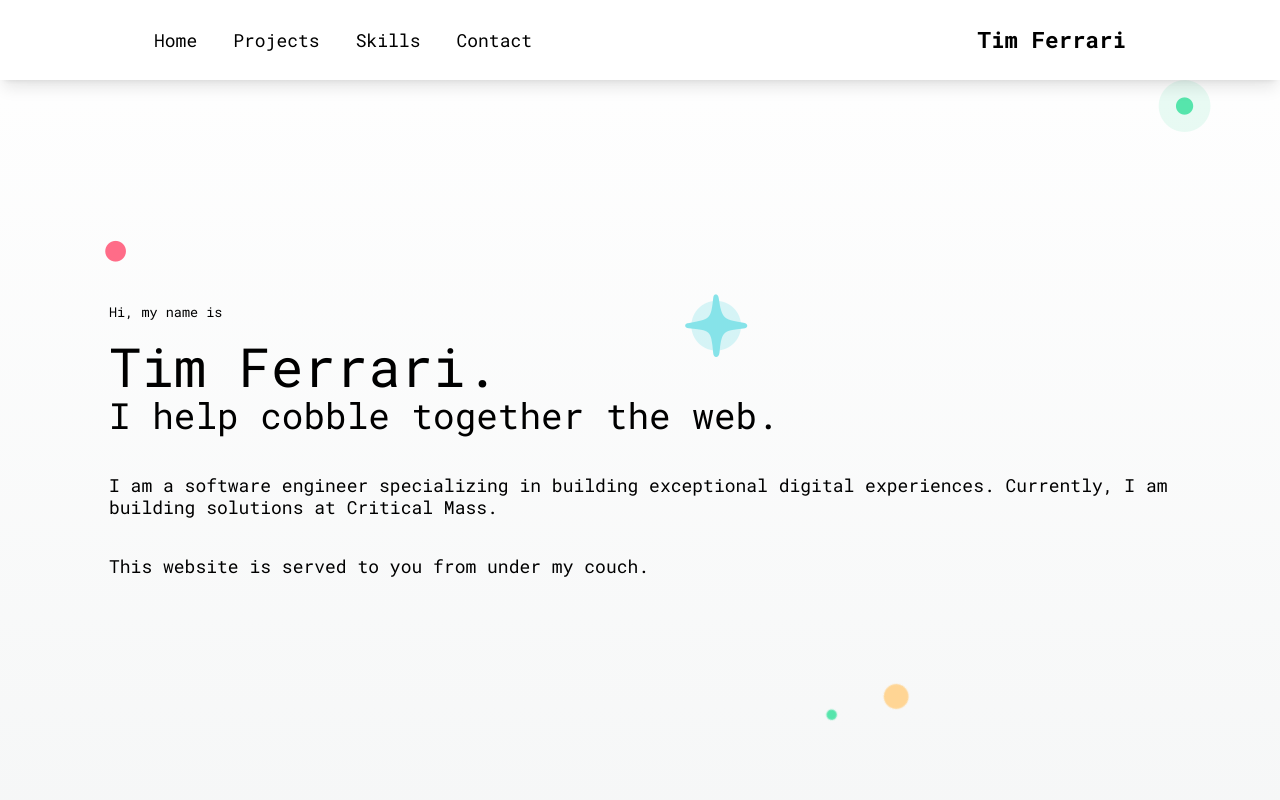
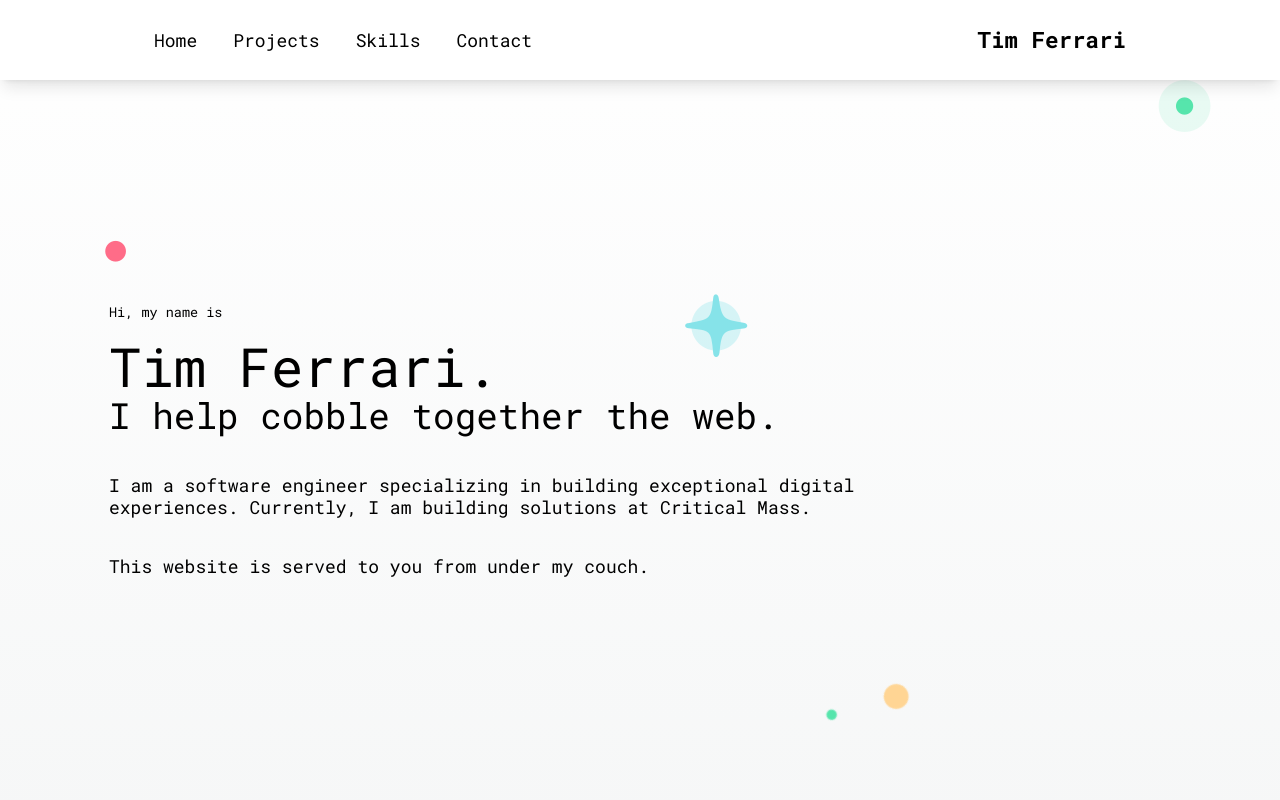
Before and after one commit to yunggarlic/new_personal, a Next.js app: page / in a window 1280 px wide. Shown: the top 800 px of the page. Built offline with nearby package versions, Linux system fonts and the light colour scheme.

Commit message:
updating to next links

```diff
--- a/src/components/Hero.tsx
+++ b/src/components/Hero.tsx
@@ -1,4 +1,5 @@
-import React from "react";
+import React from 'react';
+import Link from 'next/link';
 
 const Hero: React.FC = () => {
   return (
@@ -7,9 +8,12 @@ const Hero: React.FC = () => {
         <h1 className="text-xs mb-4">Hi, my name is</h1>
         <h2 className="">Tim Ferrari.</h2>
         <h3 className="">I help cobble together the web.</h3>
-        <p className="pt-8">
+        <p className="pt-8 tablet:w-3/4">
           I am a software engineer specializing in building exceptional digital
-          experiences. Currently, I am building solutions at Critical Mass.
+          experiences. Currently, I am building solutions at{' '}
+          <Link className="hover:border-b" href="https://criticalmass.com">
+            Critical Mass.
+          </Link>
         </p>
         <p className="pt-8">
           This website is served to you from under my couch.
--- a/src/components/Work.tsx
+++ b/src/components/Work.tsx
@@ -1,4 +1,5 @@
 import React, { useState, useEffect } from 'react';
+import Link from 'next/link';
 
 const Work: React.FC = () => {
   const [currentJob, setCurrentJob] = useState(0);
@@ -54,6 +55,7 @@ const Work: React.FC = () => {
     {
       jobTitle: 'Software Engineer',
       company: 'Critical Mass',
+      companyLink: 'https://www.criticalmass.com/',
       startDate: 'March 2022',
       endDate: 'Present',
       description: [
@@ -65,6 +67,7 @@ const Work: React.FC = () => {
     {
       jobTitle: 'Software Engineer Intern',
       company: 'Critical Mass',
+      companyLink: 'https://www.criticalmass.com/',
       startDate: 'September 2021',
       endDate: 'March 2022',
       description: [
@@ -76,6 +79,7 @@ const Work: React.FC = () => {
     {
       jobTitle: 'Film Production',
       company: 'Freelance',
+      companyLink: '/',
       startDate: 'May 2016',
       endDate: 'March 2020',
       description: [
@@ -128,6 +132,7 @@ const Work: React.FC = () => {
 interface JobProps {
   jobTitle: string;
   company: string;
+  companyLink: string;
   startDate: string;
   endDate: string;
   description: string[];
@@ -137,6 +142,7 @@ interface JobProps {
 const Job: React.FC<JobProps> = ({
   jobTitle,
   company,
+  companyLink,
   startDate,
   endDate,
   description,
@@ -146,7 +152,10 @@ const Job: React.FC<JobProps> = ({
     <div className={`job ${className}`}>
       <h3 className="leading-8">
         <span>{jobTitle} </span>
-        <a className="block text-lg"> {company}</a>
+        <Link href={companyLink} className="block text-lg">
+          {' '}
+          {company}
+        </Link>
       </h3>
       <p className="text-sm pb-4">
         {startDate} - {endDate}
--- a/src/pages/index.tsx
+++ b/src/pages/index.tsx
@@ -1,10 +1,9 @@
 import Head from 'next/head';
-import Image from 'next/image';
-import styles from '@/styles/Home.module.css';
+import Link from 'next/link';
+
 import statesmenPic from '../../public/statesmen.png';
 import aetherPic from '../../public/aether.png';
 
-import { useEffect, useState, useRef } from 'react';
 import { Roboto_Mono } from 'next/font/google';
 import {
   Navbar,
@@ -63,12 +62,24 @@ export default function Home(): JSX.Element {
         <Projects projectsProps={projectProps} />
         {/* <Skills /> */}
         <Contact />
+        <footer>
+          <div className="max-w-5xl mx-auto text-center pb-8 tablet:px-10">
+            <div>
+              <Link className="hover:border-b" href="/">
+                Built by Tim Ferrari
+              </Link>
+            </div>
+            <div>
+              <Link
+                className="hover:border-b"
+                href="https://brittanychiang.com/"
+              >
+                Inspired by Brittany Chiang
+              </Link>
+            </div>
+          </div>
+        </footer>
       </main>
-      <footer>
-        <div className="max-w-5xl mx-auto text-center pb-8 tablet:px-10">
-          <a>Built by Tim Ferrari</a>
-        </div>
-      </footer>
     </>
   );
 }
```
